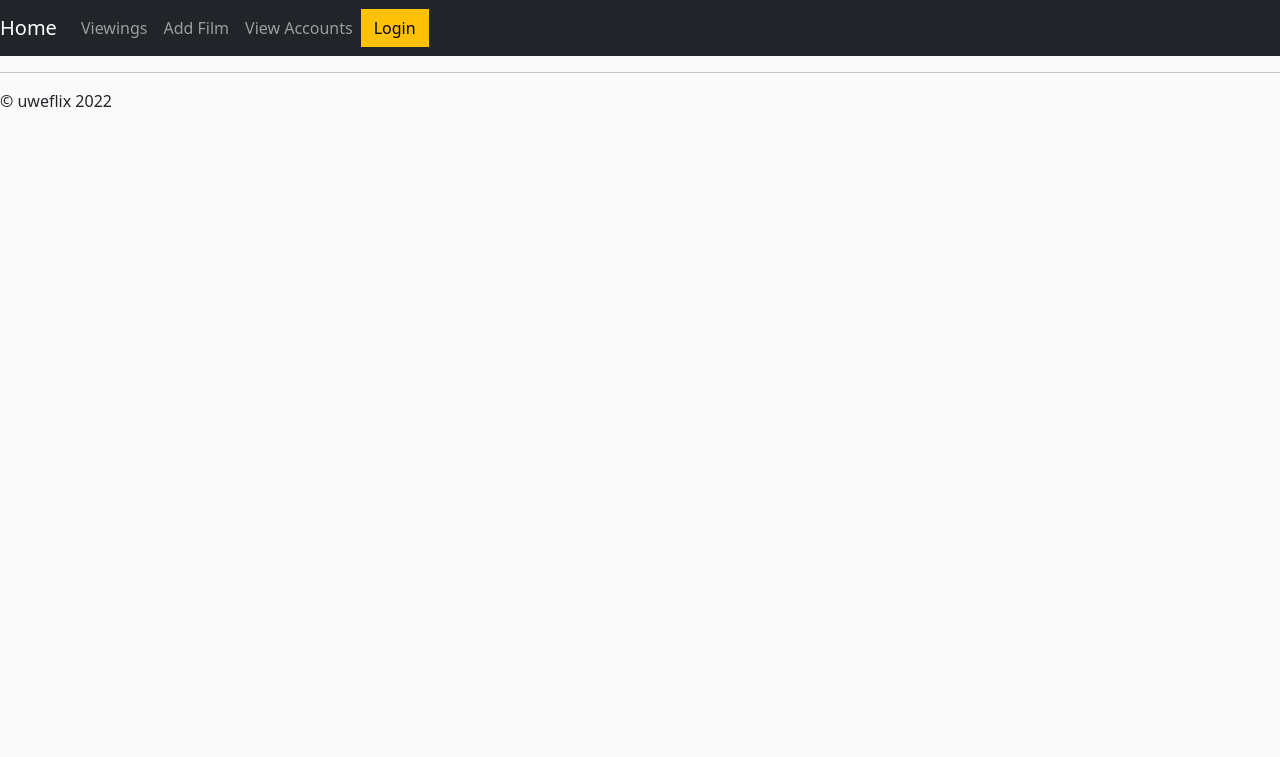
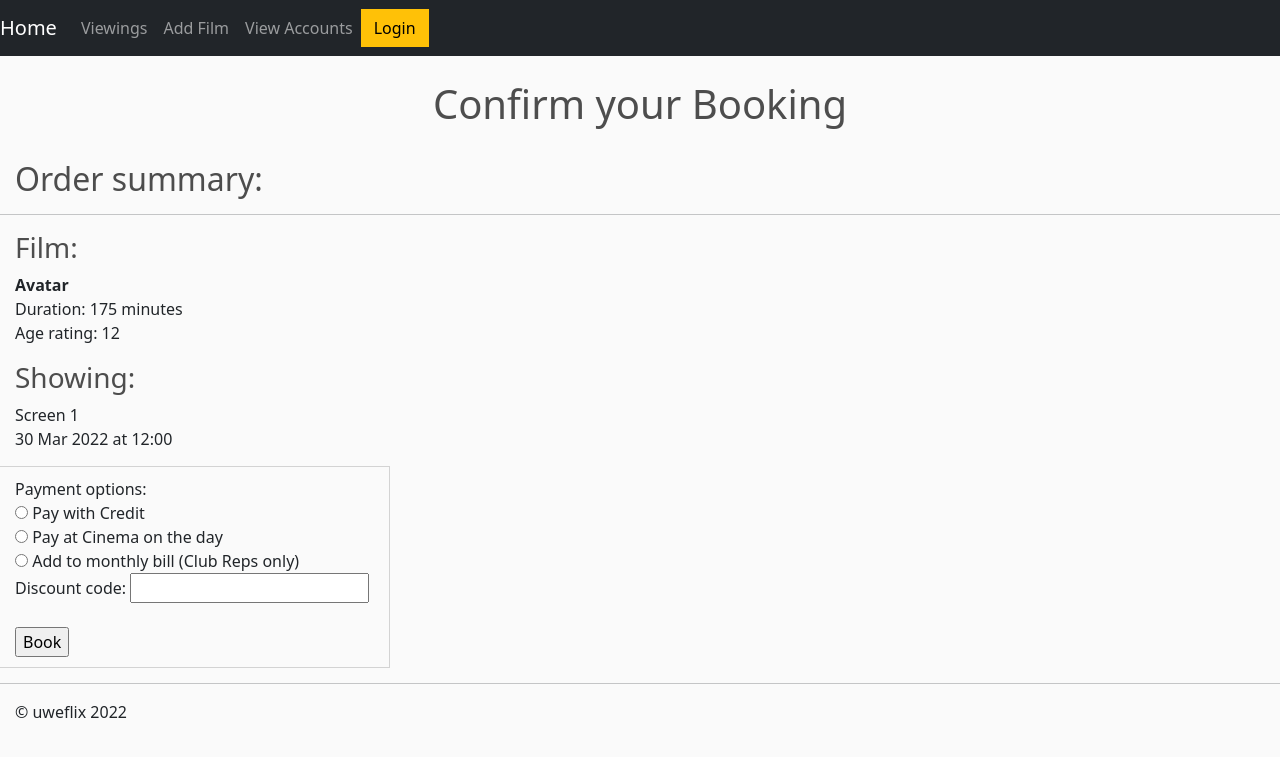
Before and after one commit to MDuncan98/UWEFlix-Cinema-System-ESD-2022, a Django app: page /payment/ in a window 1280 px wide. Shown: the top 757 px of the page. Run offline with Django 4.2, Linux system fonts and the light colour scheme; data comes from the database, SQL or seed files in the repository; both versions use the stored data as it was after the commit; some libraries are stand-ins or nearby versions.

Commit message:
Added Payment Page logic
Developed structure for Payment page, as well as grabbing the showing information. This will be further developed once the showing page has been completed.

Payment logic and adding a transaction has not yet been completed.

```diff
--- a/UWEFlix_django/uweflix/forms.py
+++ b/UWEFlix_django/uweflix/forms.py
@@ -1,6 +1,13 @@
 from django import forms
-from uweflix.models import ClubRep
+from uweflix.models import *
 
-class EnterClubRepForm(forms.ModelForm):
+"""class EnterClubRepForm(forms.ModelForm):
     class Meta:
-        model = ClubRep
+        model = ClubRep"""
+
+class PaymentForm(forms.Form):
+    payment_choices = [('credit', 'Pay with Credit'),
+                       ('nopay', 'Pay at Cinema on the day'),
+                       ('tab', 'Add to monthly bill (Club Reps only)')]
+    payment_options = forms.ChoiceField(choices=payment_choices, widget = forms.RadioSelect)
+    discount_code = forms.CharField(required=False, max_length=8)
--- a/UWEFlix_django/uweflix/models.py
+++ b/UWEFlix_django/uweflix/models.py
@@ -41,17 +41,20 @@ class Film(models.Model):
 
     def __str__(self):
         return self.title
+
+class Screen(models.Model):
+    capacity = models.IntegerField()
+    apply_covid_restrictions =  models.BooleanField()
+
+class Showing(models.Model):
+    screen = models.ForeignKey(Screen, default=1, on_delete=models.CASCADE)
+    film = models.ForeignKey(Film,on_delete=models.CASCADE)
+    time = models.DateTimeField()
+
 class Ticket(models.Model):  # Individual ticket booking database
     transaction = models.ForeignKey(Transaction, default=1, on_delete=models.SET_DEFAULT)
-    # showing = models.ForeignKey(Showing, default=1, on_delete=models.SET_DEFAULT)  # Screen the booking is being viewed at
+    showing = models.ForeignKey(Showing, default=1, on_delete=models.SET_DEFAULT)  # Screen the booking is being viewed at
     ticket_type = models.CharField(max_length=7)
-
-
-class ClubRep(Customer):
-    club_rep_num = models.CharField(max_length=50)
-
-    """def __str__(self):
-        return "%s %s" % (self.first_name, self.last_name)"""
 
 class Club(models.Model):
     name = models.CharField(max_length=100)
@@ -59,16 +62,16 @@ class Club(models.Model):
     card_expiry_date = models.DateField()
     discount_rate = models.IntegerField()
 
+class ClubRep(Customer):
+    club = models.ForeignKey(Club, default=1, on_delete=models.CASCADE)
+    club_rep_num = models.CharField(max_length=8)
 
-class Showing(models.Model):
-    #screen = models.ForeignKey(Screen,on_delete=models.CASCADE)
-    film = models.ForeignKey(Film,on_delete=models.CASCADE)
-    time = models.DateTimeField()
+    """def __str__(self):
+        return "%s %s" % (self.first_name, self.last_name)"""
 
-class Screen(models.Model):
-    #id =
-    capacity = models.IntegerField()
-    apply_covid_restrictions =  models.BooleanField()
+
+
+
 
 
 # Create your models here.
--- a/UWEFlix_django/uweflix/templates/uweflix/payment.html
+++ b/UWEFlix_django/uweflix/templates/uweflix/payment.html
@@ -4,6 +4,56 @@
 Payment
 {% endblock %}
 {% block content %}
+<style>
+    form {
+        display: inline-block;
+        outline: 1px solid lightgrey;
+        padding: 10px;
+        padding-right: 20px;
+        padding-top: 10px;
+        padding-bottom: 10px;
+    }
+
+    h1 {
+        text-align: center;
+    }
+
+    h2, h3, h5, p, form {
+        padding-left: 15px;
+    }
 
 
+</style>
+<br/>
+<h1>Confirm your Booking</h1>
+<br/>
+<body>
+    <h2>Order summary:</h2>
+    <hr/>
+    <h3>Film:</h3>
+    {% if show_showing %}
+        {% for showing in show_showing %}
+        <p>
+           <b>{{ showing.film.title }}</b><br/>
+           Duration: {{ showing.film.duration }} minutes<br/>
+           Age rating: {{ showing.film.age_rating }}
+           {% if showing.film.age_rating == '18' %}
+                (Please bring ID with you to verify your age!)
+           {% endif %}
+        </p>
+        <h3>Showing:</h3>
+        <p>Screen {{ showing.screen.id }}<br/>{{ showing.time | date:'j M Y' }} at {{ showing.time | time:'G:i'}}</p>
+        {% endfor %}
+    {% else %}
+    <p>No showing information!</p>
+    {% endif %}
+    <div class="form">
+        <form action="{% url 'payment' %}" method="post">
+            {% csrf_token %}
+            {{ form }}
+            <br/><br/>
+            <input type="submit" value="Book">
+        </form>
+    </div>
+</body>
 {% endblock %}
--- a/UWEFlix_django/uweflix/urls.py
+++ b/UWEFlix_django/uweflix/urls.py
@@ -1,12 +1,13 @@
 from django.urls import path
 from uweflix import views
-from uweflix.models import Transaction
+from uweflix.models import *
 
 transaction_list_view = views.TransactionListView.as_view(
     queryset = Transaction.objects.order_by("-date"),
     context_object_name="transaction_list",
     template_name="uweflix/view_accounts.html",
 )
+
 
 urlpatterns = [
     path("", views.home, name="home"),
--- a/UWEFlix_django/uweflix/views.py
+++ b/UWEFlix_django/uweflix/views.py
@@ -2,9 +2,10 @@ from multiprocessing import context
 from django.shortcuts import get_object_or_404, render, redirect
 from django.http import HttpResponse
 from django.template import ContextPopException
-from django.views.generic import ListView
+from django.views.generic import *
 from .models import *
 from django.utils.timezone import datetime
+from .forms import PaymentForm
 
 def home(request):
     return render(request, 'uweflix/index.html')
@@ -46,9 +47,41 @@ def login(request):
         #   #
     return render(request, 'uweflix/login.html')
 
-def payment(request):
-    return render(request, 'uweflix/payment.html')
+def payment(request): # Will also take showing_id as a param once showing page is completed!
+    showing = Showing.objects.filter(id=1)
+    form = PaymentForm()
+    context = {
+        "show_showing": showing,
+        "form": form
+    }
+    if request.method == 'POST':
+        form = PaymentForm(request.POST)
+        if form.is_valid():
+            print("Success")
+            # Payment Logic will go here once prerequestites are completed
+            #return redirect('uweflix/thanks.html')
+        else:
+            form = PaymentForm()
+    return render(request, 'uweflix/payment.html', context)
 
+"""class PaymentView(TemplateView):
+    model = Showing
+    template_name = "uweflix/payment.html"
+    form_class = PaymentForm
+    success_url = ""
+
+    def form_valid(self, form):
+        print("Success")
+        return super().form_valid(form)
+
+    def get_queryset(self):
+        object_list = Showing.objects.filter(id=1)
+        return object_list
+
+    def get_context_data(self, **kwargs):
+        context = super(PaymentView, self).get_context_data(**kwargs)
+        context['showing'] = Showing.objects.filter(id=1)
+        return context"""
 
 class TransactionListView(ListView):  # Logic for the View Accounts page
     model = Transaction
--- a/UWEFlix_django/web_project/settings.py
+++ b/UWEFlix_django/web_project/settings.py
@@ -104,9 +104,9 @@ AUTH_PASSWORD_VALIDATORS = [
 # Internationalization
 # https://docs.djangoproject.com/en/4.0/topics/i18n/
 
-LANGUAGE_CODE = 'en-us'
+LANGUAGE_CODE = 'en-GB'
 
-TIME_ZONE = 'Europe/London'
+TIME_ZONE = 'GMT'
 
 USE_I18N = True
 
```
Also changed, not shown: UWEFlix_django/db.sqlite3, UWEFlix_django/uweflix/migrations/0006_clubrep_club_showing_screen_ticket_showing_and_more.py (added).
